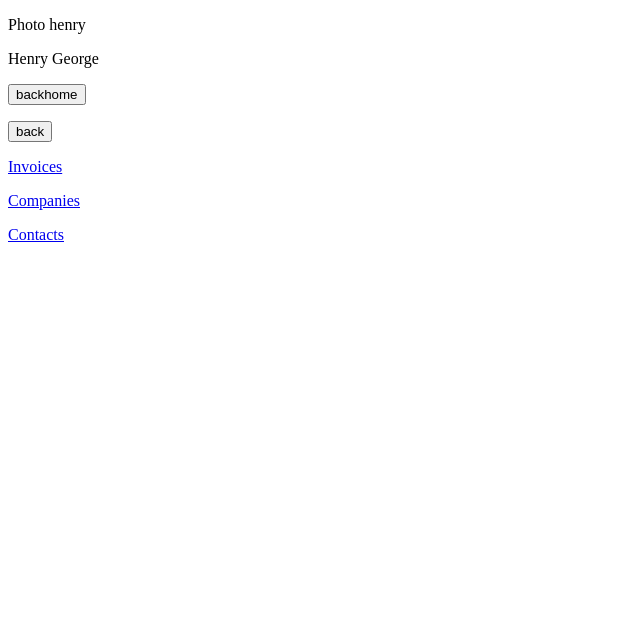
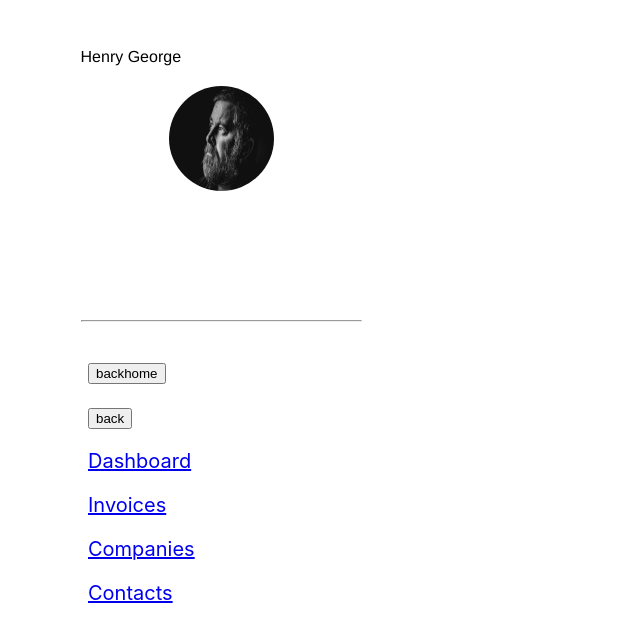
Before and after one commit to xavcha03/cogip, a PHP site: page /travailgithub/Resources/views/dashboard/asidedashboard.php in a window 1280 px wide. Shown: the top 642 px of the page, without its empty margins (0-640 px from the left). Run offline with PHP 8.4, Linux system fonts and the light colour scheme.

Commit message:
asidedashboard css

```diff
--- /dev/null
+++ b/Resources/views/dashboard/asidedashboard.css
@@ -0,0 +1,48 @@
+.aside {
+  width: 285px;
+  height: 1340px;
+  top: 2px;
+  left: 285px;
+}
+
+.profil {
+  position: absolute;
+  width: 130.32px;
+  height: 196.6px;
+  left: 80.55px;
+  top: 32.4px;
+}
+
+.separationBar {
+  position: absolute;
+  width: 281px;
+  height: 0px;
+  left: 0px;
+  top: 280px;
+}
+
+.PhotoHenry {
+  position: absolute;
+  width: 105px;
+  height: 105px;
+  left: 88px;
+  top: 54px;
+  border-radius: 50%;
+}
+
+.namehenry {
+  font-family: "Franklin Gothic Medium", "Arial Narrow", Arial, sans-serif;
+}
+
+.buttonAside {
+  position: absolute;
+  width: 104px;
+  height: 24px;
+  left: 88px;
+  top: 339px;
+  font-family: "Inter";
+  font-style: normal;
+  font-weight: 400;
+  font-size: 20px;
+  line-height: 24px;
+}/*# sourceMappingURL=asidedashboard.css.map */
--- a/Resources/views/dashboard/asidedashboard.php
+++ b/Resources/views/dashboard/asidedashboard.php
@@ -5,22 +5,27 @@
     <meta charset="UTF-8">
     <meta http-equiv="X-UA-Compatible" content="IE=edge">
     <meta name="viewport" content="width=device-width, initial-scale=1.0">
+    <link rel="stylesheet" href="asidedashboard.css">
     <title>Document</title>
 </head>
 
 <body>
     <header>
-        <div>
-            <p><img src="" alt="">Photo henry</p>
-            <p> Henry George</p>
+        <div class="profil">
+            <img src="../../../public/assets/img/malepicture.jpg" alt="photohenry" class="PhotoHenry">
+            <p class="namehenry"> Henry George</p>
+            <div class="separationBar">
+                <hr>
+            </div>
         </div>
     </header>
-    <div>
+    <div class="buttonAside">
         <p><input type="button" value="backhome"
                 onclick="location.href='http://localhost/travailgithub/travailgroupe/cogipp/cogip/Resources/views/dashboard/homedashboad.php'">
         <p>
         <p>
         <p><input type="button" value="back" onclick="history.back()"></p>
+        <p><a href="./homedashboard.php">Dashboard</a></p>
         <a href="./invoicesdashboard.php">Invoices
         </a>
         </p>
--- /dev/null
+++ b/Resources/views/dashboard/asidedashboard.scss
@@ -0,0 +1,50 @@
+.aside{
+    width: 285px;
+    height:1340px;
+    top:2px;
+    left:285px;
+}
+.profil{
+    position: absolute;
+    width: 130.32px;
+    height: 196.6px;
+    left: 80.55px;
+    top: 32.4px;
+}
+.separationBar
+{
+    position: absolute;
+    width: 281px;
+    height: 0px;
+    left: 0px;
+    top: 280px;
+
+
+}
+
+.PhotoHenry {
+    position: absolute;
+    width: 105px;
+    height: 105px;
+    left: 88px;
+    top: 54px;
+    border-radius: 50%;
+
+
+}
+.namehenry{
+    font-family:'Franklin Gothic Medium', 'Arial Narrow', Arial, sans-serif;
+}
+.buttonAside{
+    position: absolute;
+    width: 104px;
+    height: 24px;
+    left: 88px;
+    top: 339px;
+
+    font-family: 'Inter';
+    font-style: normal;
+    font-weight: 400;
+    font-size: 20px;
+    line-height: 24px;
+}
--- /dev/null
+++ b/Resources/views/dashboard/dataform.css
@@ -0,0 +1 @@
+/*# sourceMappingURL=dataform.css.map */
--- /dev/null
+++ b/Resources/views/dashboard/footerdashboard.css
@@ -0,0 +1 @@
+/*# sourceMappingURL=footerdashboard.css.map */
--- a/Resources/views/dashboard/footerdashboard.php
+++ b/Resources/views/dashboard/footerdashboard.php
@@ -1,5 +1,6 @@
 <!DOCTYPE html>
 <html lang="en">
+<link rel="stylesheet" href="footerdashboard.css">
 
 <head>
     <meta charset="UTF-8">
@@ -10,8 +11,9 @@
 
 <body>
     <div>
-        <p><img src="" alt=""></p>
-        <p><input type="button" value="Logout"></p>
+        <p class="imagefooterdashboard"><img src="../../../public/assets/img/malepicture.jpg" alt="photohenry"
+                class="PhotoHenry"></p>
+        <p class="logoutDashboard"><input type="button" value="Logout"></p>
     </div>
 </body>
 
--- a/Resources/views/dashboard/headerdashboard.php
+++ b/Resources/views/dashboard/headerdashboard.php
@@ -1,3 +1,4 @@
+<link rel="stylesheet" href="./hearderdashboard.css">
 <div class="dashboardHeader">
     <p>
         <title>
--- a/Resources/views/dashboard/homedashboad.php
+++ b/Resources/views/dashboard/homedashboad.php
@@ -5,6 +5,7 @@
     <meta charset="UTF-8">
     <meta http-equiv="X-UA-Compatible" content="IE=edge">
     <meta name="viewport" content="width=device-width, initial-scale=1.0">
+    <link rel="stylesheet" href="homedashboard.css">
     <title>Document</title>
 </head>
 
```
Also changed, not shown: Resources/views/dashboard/homedashboard.css (added, +8 -0 lines), Resources/views/dashboard/homedashboard.scss (added, +9 -0 lines), Resources/views/dashboard/footerdashboard.scss (added), Resources/views/dashboard/hearderdashboard.scss (added), public/assets/img/malepicture.jpg (added), 4 other files.
